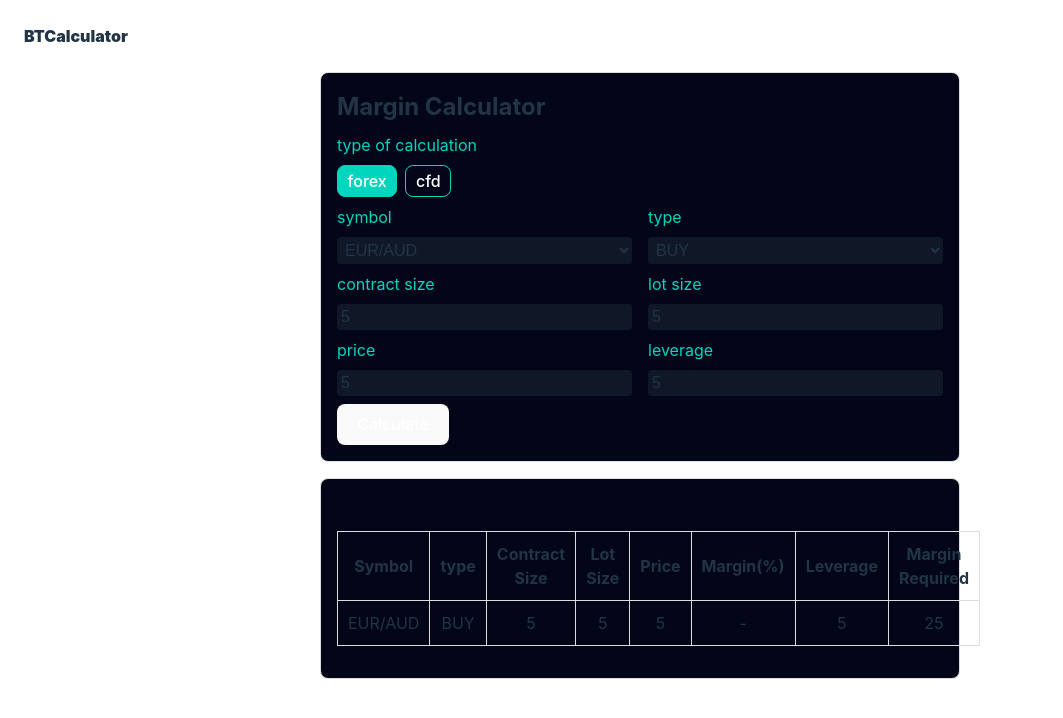
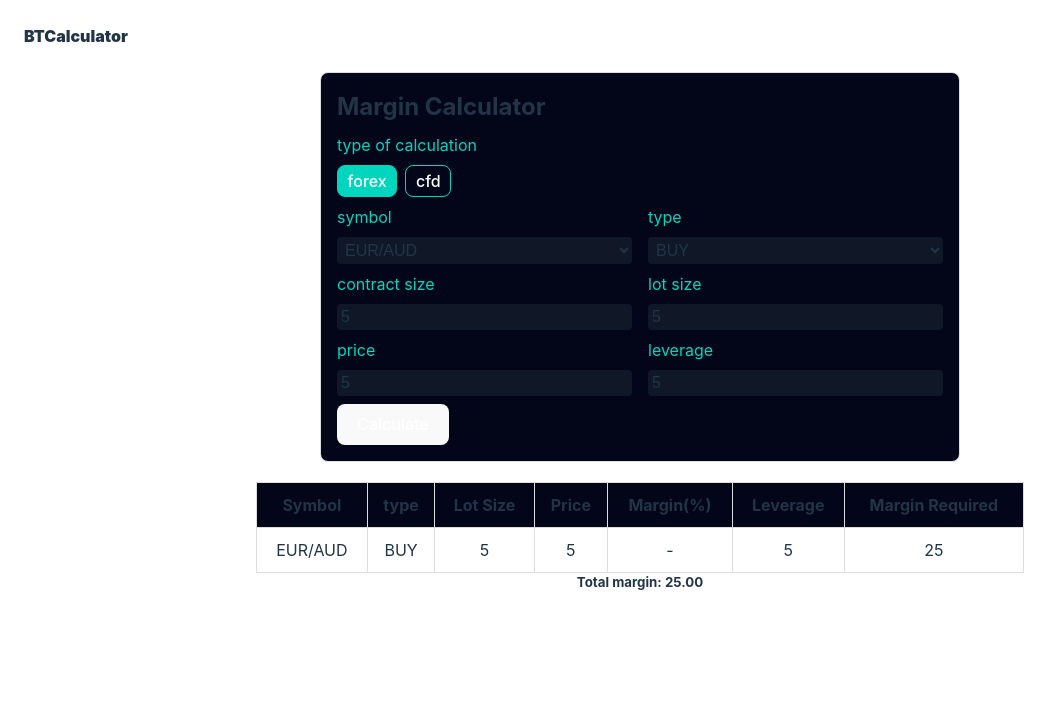
Before and after one commit to markojanja/btcalculator, a React (Vite) app in the folder frontend/: page /margin in a window 1280 px wide. Both pictures are taken after typing "5", "5", "5", "5" into the empty fields and a click on the button "Calculate". Shown: the top 718 px of the page, without its empty margins (0-1063 px from the left). Built offline with nearby package versions, Linux system fonts and the light colour scheme.

Commit message:
updated some bugs, margin table updated

```diff
--- a/frontend/src/components/MarginCalculator.jsx
+++ b/frontend/src/components/MarginCalculator.jsx
@@ -60,7 +60,7 @@ const MarginCalculator = () => {
         price,
         margin: "-",
         leverage,
-        marginRequired: parseFloat(res.toFixed(2)),
+        marginRequired: parseFloat(res),
       };
     } else if (activeType === "cfd") {
       setLeverage("-");
@@ -73,7 +73,7 @@ const MarginCalculator = () => {
         price,
         margin,
         leverage: "-",
-        marginRequired: parseFloat(res.toFixed(2)),
+        marginRequired: parseFloat(res),
       };
     } else {
       console.log("error");
@@ -85,6 +85,10 @@ const MarginCalculator = () => {
 
   const calcType = ["forex", "cfd"];
   const tradeTypeList = ["BUY", "SELL"];
+
+  const totalPrice = calculations
+    .map((item) => item.marginRequired)
+    .reduce((sum, margin) => sum + margin, 0);
 
   return (
     <>
@@ -156,13 +160,12 @@ const MarginCalculator = () => {
         <button onClick={handleCalculate}>Calculate</button>
       </div>
       {calculations.length > 0 && (
-        <div className="results-display" style={{ width: "50%" }}>
+        <div style={{ width: "60%", margin: "0 auto" }}>
           <table className="calculation-table">
             <thead>
               <tr>
                 <th>Symbol</th>
                 <th>type</th>
-                <th>Contract Size</th>
                 <th>Lot Size</th>
                 <th>Price</th>
                 <th>Margin(%)</th>
@@ -175,16 +178,18 @@ const MarginCalculator = () => {
                 <tr key={index}>
                   <td>{calc.pair}</td>
                   <td>{calc.tradeType}</td>
-                  <td>{calc.contractSize}</td>
                   <td>{calc.lotSize}</td>
                   <td>{calc.price}</td>
                   <td>{calc.margin}</td>
                   <td>{calc.leverage}</td>
-                  <td>{calc.marginRequired}</td>
+                  <td>{parseFloat(calc.marginRequired.toFixed(2))}</td>
                 </tr>
               ))}
             </tbody>
           </table>
+          <h5 style={{ marginInline: "auto 0" }}>
+            Total margin: {parseFloat(totalPrice).toFixed(2)}
+          </h5>
         </div>
       )}
     </>
--- a/frontend/src/components/PipCalculator.css
+++ b/frontend/src/components/PipCalculator.css
@@ -137,5 +137,13 @@ select {
 }
 
 .calculation-table th {
-  background-color: inherit;
+  background-color: oklch(0.129 0.042 264.695);
 }
+.calculation-table tr:nth-child(even) {
+  background-color: oklch(0.129 0.042 264.695);
+}
+
+.calculation-table tr:hover {
+  background: oklch(0.777 0.152 181.912);
+  transition: all 0.2s ease-in-out;
+}
--- a/frontend/src/utils/calculations.js
+++ b/frontend/src/utils/calculations.js
@@ -1,6 +1,6 @@
 export const marginCalculationForex = (contractSize, lotSize, price, leverage) => {
-  return (contractSize * lotSize * price) / leverage;
+  return parseFloat((contractSize * lotSize * price) / leverage);
 };
 export const marginCalculationCFD = (contractSize, lotSize, price, margin) => {
-  return contractSize * lotSize * price * (margin / 100);
+  return parseFloat(contractSize * lotSize * price * (margin / 100));
 };
--- a/frontend/src/utils/helpers.js
+++ b/frontend/src/utils/helpers.js
@@ -33,6 +33,7 @@ export const allCurrencyPairs = [
   "USD/SEK",
   "USD/PLN",
   "AUD/TRY",
+  "AUD/CAD",
   "AUD/ZAR",
   "AUD/SEK",
   "AUD/PLN",
@@ -44,7 +45,7 @@ export const allCurrencyPairs = [
   "NZD/ZAR",
   "NZD/SEK",
   "NZD/PLN",
-  "BTC/USD",
+  "XAU/USD",
 ];
 
 export const uniqueCurrencies = [
```
